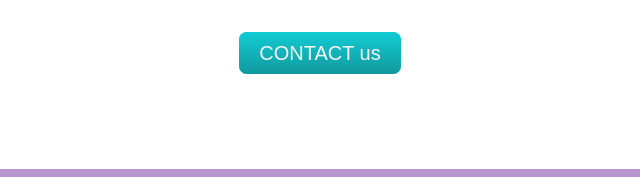
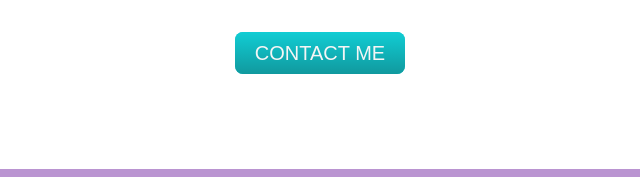
Before and after one commit to shamandeep81/First-Project, a plain HTML site: page index.html in a window 1280 px wide. Shown: the part 3335-3512 px from the top of the page, 320-960 px from the left. Drawn offline with Linux system fonts and the light colour scheme.

Commit message:
contact us to me changed

```diff
--- a/index.html
+++ b/index.html
@@ -47,7 +47,7 @@
           <h2>Get In Touch</h2>
           <h3>Lorem ipsum dolor sit amet, non elit.</h3>
           <p>Lorem ipsum dolor sit amet, in quis, aenean amet. Phasellus sodales, tellus donec dui, ornare erat.</p>
-          <a class="btn" href="shamandeepk81@gmail.com">CONTACT us</a>
+          <a class="btn" href="shamandeepk81@gmail.com">CONTACT ME</a>
         </div>
       </div>
 
```
